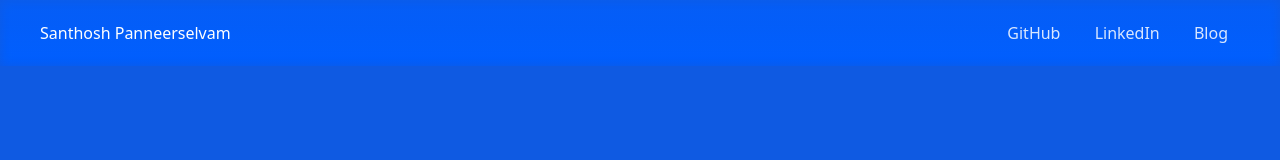
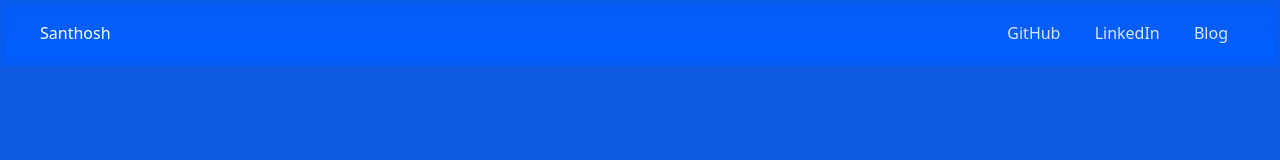
Before and after one commit to spannee/spannee.github.io, a plain HTML site: page index.html in a window 1280 px wide. Shown: the top 160 px of the page. Drawn offline with Linux system fonts and the light colour scheme.

Commit message:
Updated name

```diff
--- a/index.html
+++ b/index.html
@@ -64,7 +64,7 @@
   <header>
     <div class="nav" role="navigation" aria-label="Primary">
       <div class="brand" aria-label="Home">
-        <span class="brand-name">Santhosh Panneerselvam</span>
+        <span class="brand-name">Santhosh</span>
       </div>
       <nav>
         <a href="https://github.com/spannee" target="_blank" rel="noopener">GitHub</a>
```
